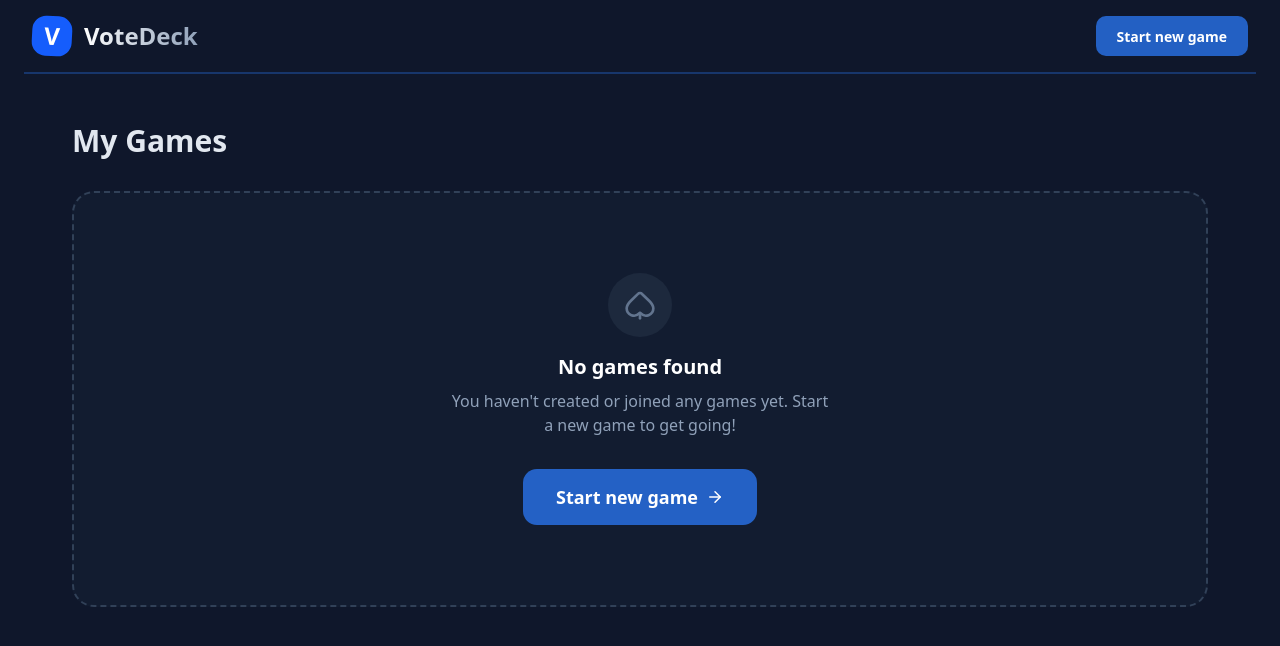
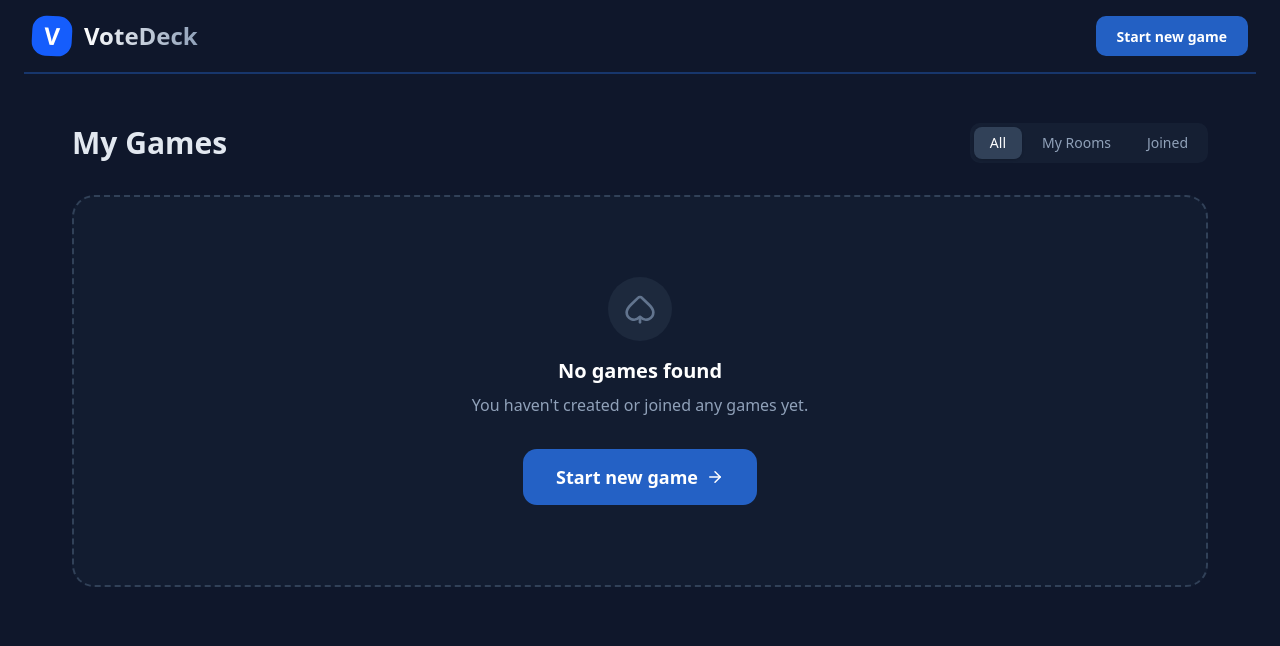
Before and after one commit to jillo-abdullahi/votedeck, a React (Vite) app: page /my in a window 1280 px wide. Shown: the top 646 px of the page. Built offline with nearby package versions, Linux system fonts and the light colour scheme; no server answers.

Commit message:
feat: add my rooms filter and update leaving room

```diff
--- /dev/null
+++ b/src/components/modals/LeaveRoomModal.tsx
@@ -0,0 +1,72 @@
+import React from 'react';
+import { Button } from '@/components/ui/button';
+import { LogOut } from 'lucide-react';
+import { ModalHeader } from '@/components/ModalHeader';
+import { ModalAlert } from '@/components/ModalAlert';
+
+interface LeaveRoomModalProps {
+    isOpen: boolean;
+    onClose: () => void;
+    onConfirm: () => void;
+}
+
+export const LeaveRoomModal: React.FC<LeaveRoomModalProps> = ({
+    isOpen,
+    onClose,
+    onConfirm
+}) => {
+    if (!isOpen) return null;
+
+    return (
+        <div className="fixed inset-0 z-50 flex items-center justify-center p-4">
+            <div
+                className="absolute inset-0 bg-black/60 backdrop-blur-sm animate-in fade-in duration-300"
+                onClick={onClose}
+            />
+
+            <div className="relative w-full max-w-lg bg-slate-900 rounded-3xl shadow-2xl border border-slate-800/50 p-8 animate-in zoom-in-95 duration-300 flex flex-col gap-6">
+                <ModalHeader
+                    title="Leave Game?"
+                    subtitle="Confirm leaving the game room"
+                    icon={<LogOut size={32} className='text-red-400' />}
+                    onClose={onClose}
+                />
+
+                <div className="flex flex-col gap-6">
+
+                    <ModalAlert
+                        variant="destructive"
+                        title="You will be removed from the game"
+                        description={
+                            <>
+                                Are you sure you want to leave this game? <br />
+                                You will be removed from the players list and will need to rejoin to participate again.
+                            </>
+                        }
+                    />
+
+                    <div className="flex flex-col-reverse sm:flex-row gap-3 w-full pt-2">
+                        <Button
+                            variant="ghost"
+                            size="lg"
+                            onClick={onClose}
+                        >
+                            Cancel
+                        </Button>
+                        <Button
+                            variant="destructive"
+                            size="lg"
+                            onClick={() => {
+                                onConfirm();
+                                onClose();
+                            }}
+                            className="sm:flex-1"
+                        >
+                            Leave Game
+                        </Button>
+                    </div>
+                </div>
+            </div>
+        </div>
+    );
+};
--- a/src/pages/MyRoomsPage.tsx
+++ b/src/pages/MyRoomsPage.tsx
@@ -59,6 +59,22 @@ export const MyRoomsPage: React.FC = () => {
         }
     });
 
+    const [filter, setFilter] = useState<'all' | 'owned' | 'joined'>('all');
+
+    // Derived state
+    const rooms = (roomsData?.rooms || []) as RoomWithMeta[];
+    const ownedRooms = rooms.filter(room => user?.uid === room.adminId);
+    const joinedRooms = rooms.filter(room => user?.uid !== room.adminId);
+
+    // Filtered list for display
+    const displayedRooms = filter === 'all'
+        ? rooms
+        : filter === 'owned'
+            ? ownedRooms
+            : joinedRooms;
+
+    const ownedRoomsCount = ownedRooms.length;
+
     // Error handling
     const error = queryError ? "Failed to load your rooms. Please try again." : null;
 
@@ -76,15 +92,38 @@ export const MyRoomsPage: React.FC = () => {
             </Header>
 
             <main className="w-full px-2 py-10 md:p-12">
-                <div className="flex items-center justify-between mb-8">
-                    <h1 className="text-xl sm:text-3xl font-semibold">My Games</h1>
-                    {(roomsData?.total || 0) > 0 && <span className="text-slate-400 bg-slate-800 px-3 py-1 rounded-full text-sm font-medium">
-                        {roomsData?.total} {roomsData?.total === 1 ? "game" : "games"}
-                    </span>}
+                <div className="flex flex-col md:flex-row md:items-center justify-between mb-8 gap-4">
+                    <div className="flex items-center gap-3">
+                        <h1 className="text-xl sm:text-3xl font-semibold">My Games</h1>
+                        {(roomsData?.total || 0) > 0 && (
+                            <span className="text-slate-400 bg-slate-800 px-3 py-1 rounded-full text-sm font-medium">
+                                {roomsData?.total}
+                            </span>
+                        )}
+                    </div>
+
+                    {/* Filter Controls */}
+                    <div className="flex bg-slate-800/50 p-1 gap-1 rounded-lg self-start md:self-auto">
+                        {(['all', 'owned', 'joined'] as const).map((f) => (
+                            <button
+                                key={f}
+                                onClick={() => setFilter(f)}
+                                className={`
+                                    px-4 py-1.5 cursor-pointer rounded-md text-sm font-medium transition-all
+                                    ${filter === f
+                                        ? 'bg-slate-700 text-white shadow-sm'
+                                        : 'text-slate-400 hover:text-slate-200 hover:bg-slate-700/50'
+                                    }
+                                `}
+                            >
+                                {f === 'all' ? 'All' : f === 'owned' ? 'My Rooms' : 'Joined'}
+                            </button>
+                        ))}
+                    </div>
                 </div>
 
-                {/* Game Limit Banner */}
-                {(roomsData?.total || 0) >= 10 && (
+                {/* Game Limit Banner - Only show if OWNED games >= 10 */}
+                {ownedRoomsCount >= 10 && filter !== 'joined' && (
                     <motion.div
                         initial={{ opacity: 0, y: -10 }}
                         animate={{ opacity: 1, y: 0 }}
@@ -94,7 +133,7 @@ export const MyRoomsPage: React.FC = () => {
                         <div className="border-l border-yellow-500/10 pl-4">
                             <h4 className="font-bold text-yellow-400">Game Limit Reached</h4>
                             <p className="text-sm text-yellow-200/80">
-                                You have reached the maximum limit of 10 active games. Please delete some games to create a new one.
+                                You have reached the maximum limit of 10 created games. Please delete some games to create a new one.
                             </p>
                         </div>
                     </motion.div>
@@ -108,7 +147,7 @@ export const MyRoomsPage: React.FC = () => {
                     <div className="bg-red-500/10 border border-red-500/20 text-red-400 p-6 rounded-xl text-center">
                         {error}
                     </div>
-                ) : (roomsData?.rooms?.length || 0) === 0 ? (
+                ) : displayedRooms.length === 0 ? (
                     <motion.div
                         initial={{ opacity: 0, scale: 0.95 }}
                         animate={{ opacity: 1, scale: 1 }}
@@ -122,8 +161,12 @@ export const MyRoomsPage: React.FC = () => {
                             No games found
                         </h3>
                         <p className="text-slate-400 mb-8 max-w-sm mx-auto">
-                            You haven't created or joined any games yet. Start a new game to
-                            get going!
+                            {filter === 'all'
+                                ? "You haven't created or joined any games yet."
+                                : filter === 'owned'
+                                    ? "You haven't created any games yet."
+                                    : "You haven't joined any games yet."
+                            }
                         </p>
                         <Button asChild size="lg">
                             <Link
@@ -138,7 +181,7 @@ export const MyRoomsPage: React.FC = () => {
                     </motion.div>
                 ) : (
                     <div className="grid grid-cols-1 md:grid-cols-2 lg:grid-cols-3 gap-6">
-                        {((roomsData?.rooms || []) as RoomWithMeta[]).map((room, index) => {
+                        {displayedRooms.map((room, index) => {
                             const isAdmin = user?.uid === room.adminId;
                             // Fix date parsing if createdAt is optional
                             const date = room.createdAt ? new Date(room.createdAt).toLocaleDateString(undefined, {
--- a/src/pages/RoomPage.tsx
+++ b/src/pages/RoomPage.tsx
@@ -25,6 +25,7 @@ import { DisplayNameModal } from "@/components/modals/DisplayNameModal";
 import { RoomSettingsModal } from "@/components/modals/RoomSettingsModal";
 import { RecoveryCodeModal } from "@/components/modals/RecoveryCodeModal";
 import { ErrorModal } from "@/components/modals/ErrorModal";
+import { LeaveRoomModal } from "@/components/modals/LeaveRoomModal";
 import { useSocket } from "@/hooks/useSocket";
 import { RevealSummary } from "@/components/RevealSummary";
 import { CountdownOverlay } from "@/components/CountdownOverlay";
@@ -131,9 +132,15 @@ export const RoomPage: React.FC = () => {
     // When it is null (cleared by revealed state or timeout), we are done.
     const isCountingDown = !!countdownAction;
 
+    const [isLeaveModalOpen, setIsLeaveModalOpen] = useState(false);
+
     const isAdmin = roomState?.adminId === userId;
 
     const handleExitGame = () => {
+        setIsLeaveModalOpen(true);
+    };
+
+    const confirmLeaveGame = () => {
         // Just leave the room context, do not logout
         leaveRoom();
         navigate({ to: "/" });
@@ -617,6 +624,11 @@ export const RoomPage: React.FC = () => {
                 title="Cannot Join Room"
                 message={blockingError}
             />
+            <LeaveRoomModal
+                isOpen={isLeaveModalOpen}
+                onClose={() => setIsLeaveModalOpen(false)}
+                onConfirm={confirmLeaveGame}
+            />
         </PageLayout>
     );
 };
```
